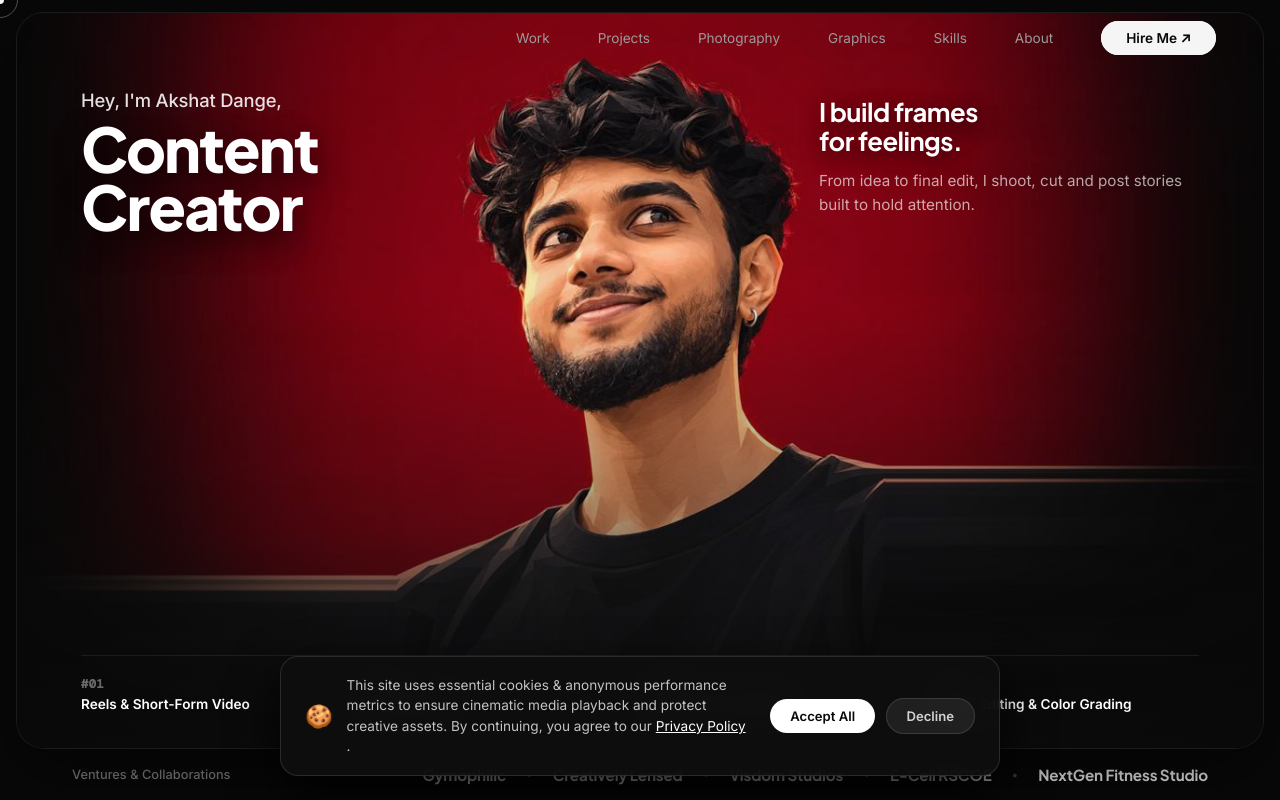
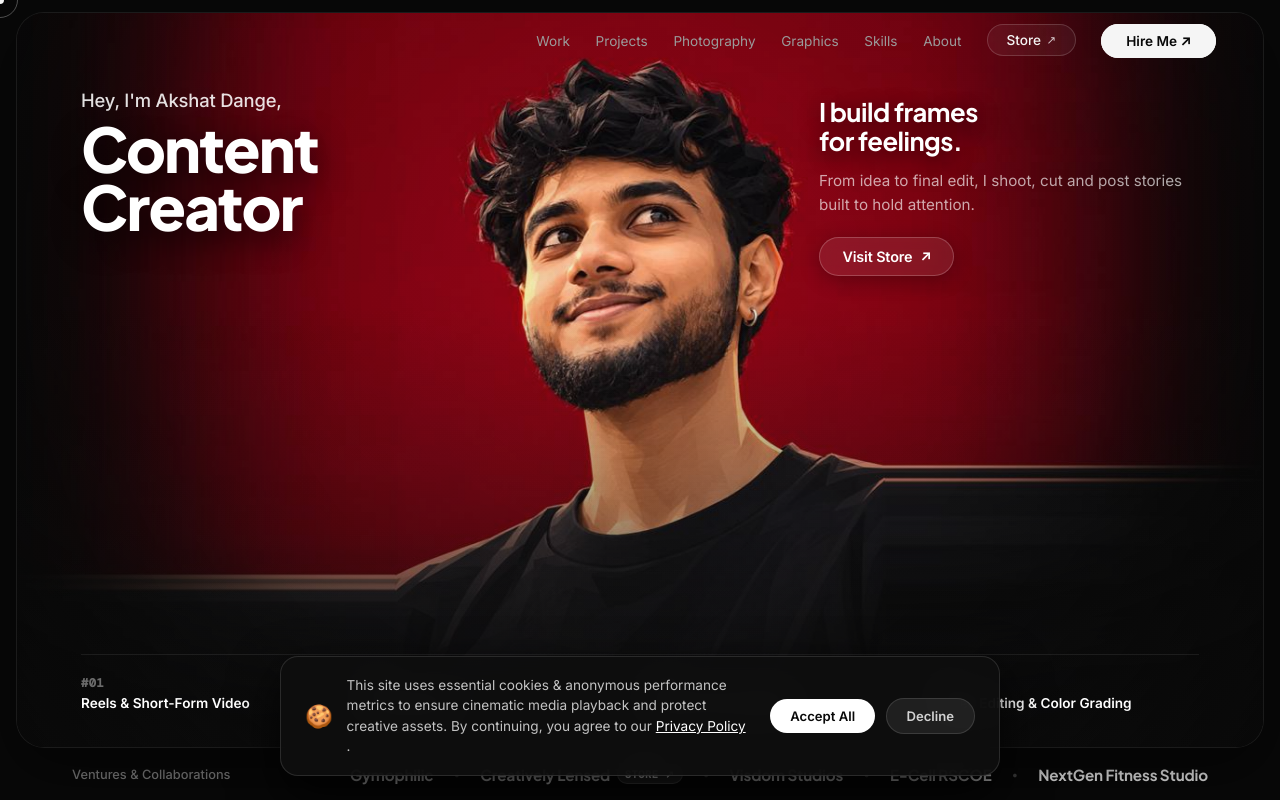
Before and after one commit to aksh-dash/Creative-Portfolio, a React (Vite) app: page / in a window 1280 px wide. Shown: the top 800 px of the page. Built offline with nearby package versions, Linux system fonts and the light colour scheme; no server answers.

Commit message:
feat(portfolio): add Store redirection buttons to navbar, hero, ventures, and footer

```diff
--- a/src/components/Contact.jsx
+++ b/src/components/Contact.jsx
@@ -297,6 +297,15 @@ const Contact = ({ onOpenPrivacy, onOpenTerms }) => {
                         </p>
                     </div>
                     <div className="footer-links">
+                        <a
+                            href={personalInfo.storeUrl || "https://store.creativelylensed.com"}
+                            target="_blank"
+                            rel="noopener noreferrer"
+                            className="footer-link-btn"
+                        >
+                            Store ↗
+                        </a>
+                        <span className="footer-sep">•</span>
                         <button type="button" className="footer-link-btn" onClick={onOpenPrivacy}>
                             Privacy Policy
                         </button>
--- a/src/components/Navbar.jsx
+++ b/src/components/Navbar.jsx
@@ -35,6 +35,18 @@ const Navbar = () => {
                     </li>
                 ))}
                 <li>
+                    <a
+                        href={personalInfo.storeUrl || "https://store.creativelylensed.com"}
+                        target="_blank"
+                        rel="noopener noreferrer"
+                        className="nav-store-btn"
+                        onClick={closeMenu}
+                    >
+                        <span>Store</span>
+                        <span className="nav-store-arrow">↗</span>
+                    </a>
+                </li>
+                <li>
                     <Link to="contact" smooth duration={800} offset={-80} className="nav-cta" onClick={closeMenu}>
                         Hire Me ↗
                     </Link>
--- a/src/components/hero.jsx
+++ b/src/components/hero.jsx
@@ -1,4 +1,5 @@
 import React, { useEffect, useRef } from 'react';
+import { personalInfo } from '../data/portfolioData';
 import '../styles/Hero.css';
 
 const Hero = () => {
@@ -44,6 +45,17 @@ const Hero = () => {
                         <p className="hero-side-sub">
                             From idea to final edit, I shoot, cut and post stories built to hold attention.
                         </p>
+                        <div className="hero-cta-wrap">
+                            <a
+                                href={personalInfo.storeUrl || "https://store.creativelylensed.com"}
+                                target="_blank"
+                                rel="noopener noreferrer"
+                                className="hero-store-btn"
+                            >
+                                <span>Visit Store</span>
+                                <span className="hero-store-arrow">↗</span>
+                            </a>
+                        </div>
                     </div>
                 </div>
 
@@ -74,7 +86,15 @@ const Hero = () => {
                 <div className="brands-logos">
                     <span className="brand-logo-item">Gymophilic</span>
                     <span className="brand-dot">•</span>
-                    <span className="brand-logo-item">Creatively Lensed</span>
+                    <a
+                        href={personalInfo.storeUrl || "https://store.creativelylensed.com"}
+                        target="_blank"
+                        rel="noopener noreferrer"
+                        className="brand-logo-item brand-logo-link"
+                        title="Visit Creatively Lensed Store"
+                    >
+                        Creatively Lensed <span className="brand-link-tag">Store ↗</span>
+                    </a>
                     <span className="brand-dot">•</span>
                     <span className="brand-logo-item">Visdom Studios</span>
                     <span className="brand-dot">•</span>
--- a/src/data/portfolioData.js
+++ b/src/data/portfolioData.js
@@ -21,6 +21,7 @@ export const personalInfo = {
         { name: "@carclubofsambhajinagar", url: "https://www.instagram.com/carclubofsambhajinagar?obrf=YXV0em1idHZsZW9h" }
     ],
     available: true,
+    storeUrl: (typeof import.meta !== 'undefined' && import.meta.env?.VITE_STORE_URL) || "https://store.creativelylensed.com",
     subTagline: "Filmmaker • Editor • Visual Storyteller",
 
     bio: [
--- a/src/styles/Hero.css
+++ b/src/styles/Hero.css
@@ -116,6 +116,50 @@
     margin: 0;
 }
 
+.hero-cta-wrap {
+    margin-top: 1.25rem;
+    display: flex;
+    align-items: center;
+    gap: 1rem;
+}
+
+.hero-store-btn {
+    display: inline-flex;
+    align-items: center;
+    gap: 0.5rem;
+    padding: 0.65rem 1.4rem;
+    background: rgba(255, 255, 255, 0.08);
+    border: 1px solid rgba(255, 255, 255, 0.2);
+    border-radius: 100px;
+    color: #ffffff;
+    font-family: var(--font-body);
+    font-size: 0.9rem;
+    font-weight: 600;
+    text-decoration: none;
+    letter-spacing: -0.01em;
+    backdrop-filter: blur(12px);
+    -webkit-backdrop-filter: blur(12px);
+    transition: all 0.3s cubic-bezier(0.16, 1, 0.3, 1);
+    box-shadow: 0 4px 20px rgba(0, 0, 0, 0.3);
+}
+
+.hero-store-btn:hover {
+    background: #ffffff;
+    color: #080808;
+    border-color: #ffffff;
+    transform: translateY(-2px);
+    box-shadow: 0 8px 25px rgba(255, 255, 255, 0.15);
+}
+
+.hero-store-arrow {
+    font-size: 0.95em;
+    transition: transform 0.25s ease;
+}
+
+.hero-store-btn:hover .hero-store-arrow {
+    transform: translate(2px, -2px);
+}
+
 /* Bottom Feature Strip inside Hero Card */
 .hero-features-grid {
     z-index: 2;
@@ -181,6 +225,38 @@
     font-weight: 700;
     color: rgba(255, 255, 255, 0.85);
     letter-spacing: -0.01em;
+}
+
+.brand-logo-link {
+    text-decoration: none;
+    display: inline-flex;
+    align-items: center;
+    gap: 0.4rem;
+    transition: color 0.25s ease;
+}
+
+.brand-logo-link:hover {
+    color: #ffffff;
+}
+
+.brand-link-tag {
+    font-family: var(--font-mono);
+    font-size: 0.65rem;
+    font-weight: 600;
+    text-transform: uppercase;
+    letter-spacing: 0.05em;
+    padding: 0.15rem 0.45rem;
+    border-radius: 999px;
+    background: rgba(255, 255, 255, 0.12);
+    color: #ffffff;
+    border: 1px solid rgba(255, 255, 255, 0.15);
+    transition: all 0.25s ease;
+}
+
+.brand-logo-link:hover .brand-link-tag {
+    background: #ffffff;
+    color: #080808;
+    border-color: #ffffff;
 }
 
 .brand-dot {
--- a/src/styles/Navbar.css
+++ b/src/styles/Navbar.css
@@ -40,7 +40,7 @@
 .nav-links {
     display: flex;
     list-style: none;
-    gap: 3rem;
+    gap: clamp(1.2rem, 2vw, 2.2rem);
     align-items: center;
     margin: 0;
     padding: 0;
@@ -72,6 +72,44 @@
 
 .nav-links li a:hover::after {
     width: 100%;
+}
+
+.nav-store-btn {
+    display: inline-flex;
+    align-items: center;
+    gap: 0.35rem;
+    color: var(--white) !important;
+    background: rgba(255, 255, 255, 0.05);
+    border: 1px solid rgba(255, 255, 255, 0.16);
+    padding: 0.45rem 1.15rem;
+    border-radius: 100px;
+    font-weight: 500;
+    font-size: 0.85rem;
+    text-decoration: none;
+    transition: all 0.3s cubic-bezier(0.16, 1, 0.3, 1) !important;
+}
+
+.nav-store-btn::after {
+    display: none !important;
+}
+
+.nav-store-btn:hover {
+    background: rgba(255, 255, 255, 0.12);
+    border-color: rgba(255, 255, 255, 0.35);
+    color: #ffffff !important;
+    transform: translateY(-1px);
+    box-shadow: 0 4px 18px rgba(0, 0, 0, 0.4);
+}
+
+.nav-store-btn .nav-store-arrow {
+    font-size: 0.85em;
+    opacity: 0.8;
+    transition: transform 0.25s ease, opacity 0.25s ease;
+}
+
+.nav-store-btn:hover .nav-store-arrow {
+    opacity: 1;
+    transform: translate(2px, -2px);
 }
 
 .nav-cta {
```
Also changed, not shown: 1 other file (tests, documents, lock files or other folders).
